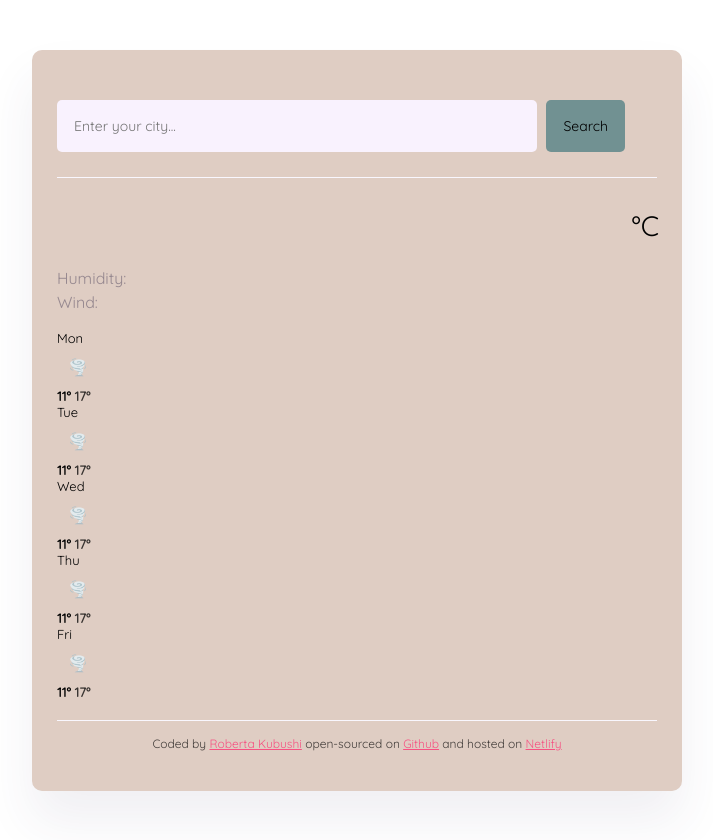
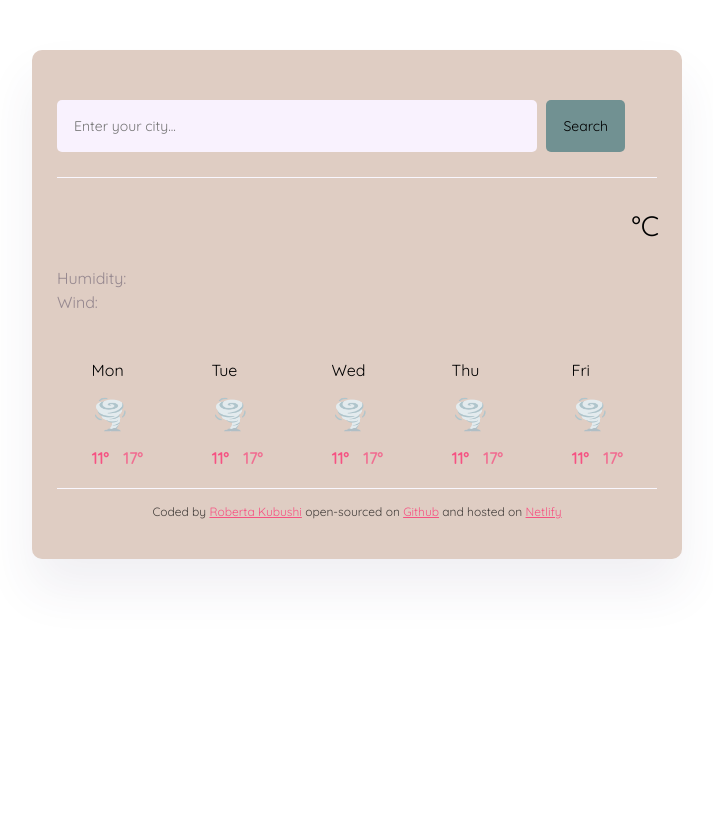
Before and after one commit to Kubushi/Vanilla-Weather-Search, a plain HTML site: page index.html in a window 1280 px wide. Shown: the whole page, without its empty margins (283-996 px from the left). After the commit the page ends 800 px from the top, so only its background shows below. Drawn offline with nearby package versions, Linux system fonts and the light colour scheme; no server answers; a web font is replaced by a local one.

Commit message:
Updated weather forecast CSS and improved the HTML string in JS

```diff
--- a/design.js
+++ b/design.js
@@ -61,20 +61,25 @@ function displayForecast() {
     let forecastHtml = "";
 
     days.forEach(function (day) {
-        forecastHtml = forecastHtml +
-        `<div class="weekly-weather-forecast">
+        forecastHtml =
+        forecastHtml +
+
+        `
+        <div class="weekly-weather-date">
             <div class="weekly-forecast-days">${day}</div>
             <div class="weather-forecast-icon">🌪️</div>
                 <div class="weather-forecast-temperatures">
                     <span class="forecast-temperature-min">
                         <strong>11°</strong>
-                    </span><span class="forecast-temperature-max">
-                        <strong>17°</strong></span>
+                    </span>
+                    <span class="forecast-temperature-max">
+                        <strong>17°</strong>
+                    </span>
                  </div>
             </div>
-        </div>
-    </div>
-`;
+            </div>
+        </div>`
+    ;
 });
 
 let forecastElement = document.querySelector("#forecast");
--- a/styles.css
+++ b/styles.css
@@ -97,23 +97,35 @@ main {
 }
 
 .weekly-weather-forecast {
-    color: black;
+    display: flex;
+    justify-content: space-around;
+    margin-top: 30px;
 }
 
-.weekly-forecast-days {
-    font-size: 13px;
+.weekly-forecast-temperatures {
+    text-align: center;
+        color: #f65282;
+        margin-top: 10px;
+        display: flex;
+        justify-content: center;
 }
 
 .weather-forecast-icon {
-    padding: 11px;
+   font-size: 30px;
+   margin: 15px 0;
+   justify-content: center;
 }
 
-.weather-forecast-temperatures {
-    font-size: 13px;
+.forecast-temperature-min {
+    color: #f65282;
+    justify-content: center;
+    margin-right: 10px 5px;
 }
-
 .forecast-temperature-max {
     opacity: 75%;
+    color: #f65282;
+    justify-content: center;
+    margin-left: 10px;
 }
 
 footer {
```
